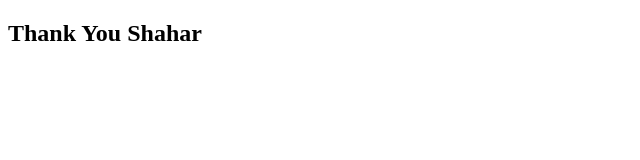
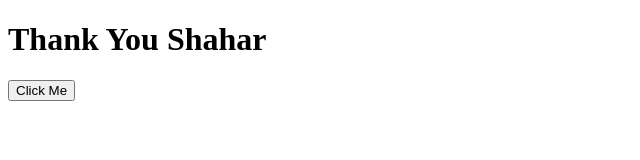
Before and after one commit to AgamiLior/HelloWorld, a plain HTML site: page index.html in a window 1280 px wide. Shown: the whole page, without its empty margins (0-640 px from the left). Drawn offline with Linux system fonts and the light colour scheme.

Commit message:
Button Added

```diff
--- a/index.html
+++ b/index.html
@@ -6,9 +6,8 @@
     <title>Hello World</title>
 </head>
 <body>
-
-
-    <h2>Thank You Shahar</h2>
+    <h1>Thank You Shahar</h1>
+    <button>Click Me</button>
 
 </body>
 </html>
```
